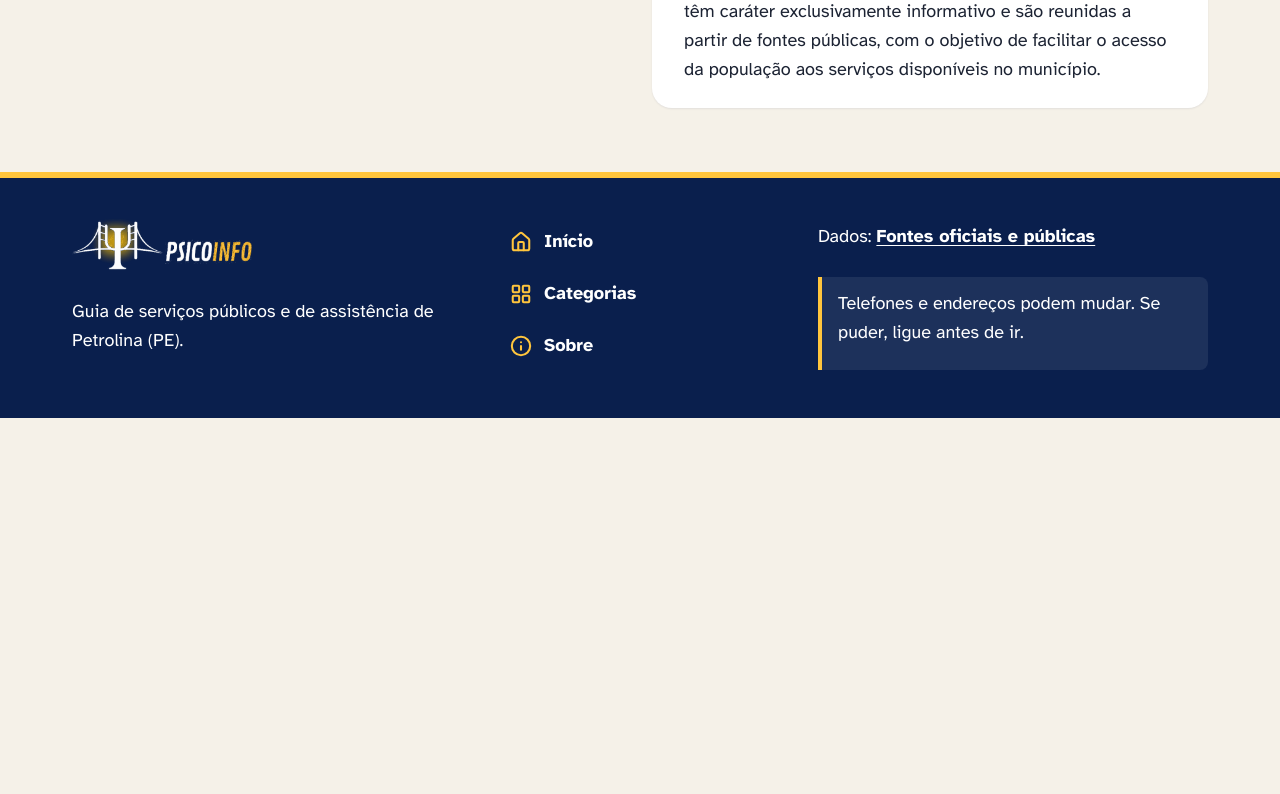
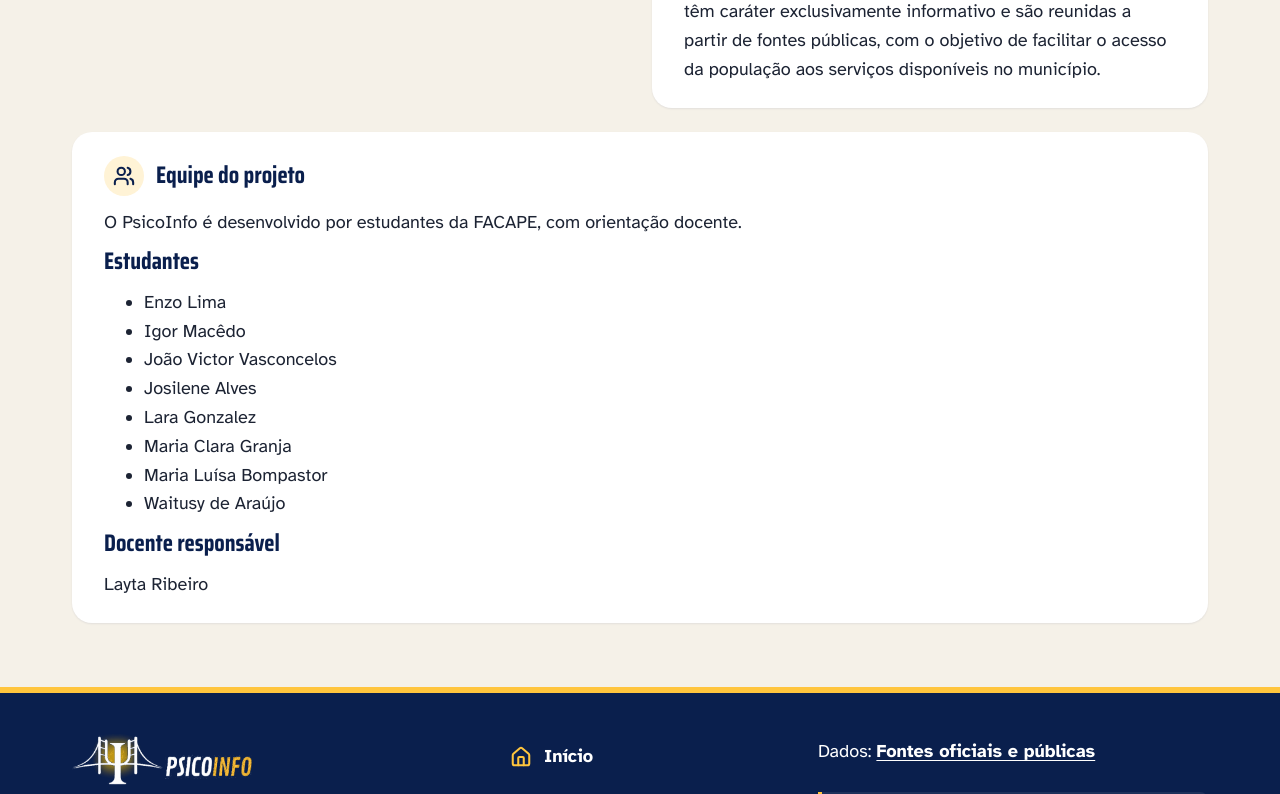
Before and after one commit to PsicoinfoTeam/psicoinfo, a React (Vite) app: page /sobre in a window 1280 px wide. Shown: the part 1260-2054 px from the top of the page. Before the commit the page ends 1678 px from the top, so only its background shows below. Built offline with nearby package versions, Linux system fonts and the light colour scheme.

Commit message:
feat: adiciona equipe do projeto na página Sobre

```diff
--- a/src/pages/Sobre.module.css
+++ b/src/pages/Sobre.module.css
@@ -126,3 +126,9 @@
     gap: var(--space-5);
   }
 }
+
+.equipe {
+  display: grid;
+  width: 100%;
+  margin-top: var(--space-5);
+}
--- a/src/pages/Sobre.tsx
+++ b/src/pages/Sobre.tsx
@@ -3,6 +3,7 @@ import {
   HandHeart,
   Search,
   TriangleAlert,
+  Users,
 } from 'lucide-react';
 import logo from '../assets/logo-psicoinfo.png';
 import Breadcrumb from '../components/Breadcrumb';
@@ -16,6 +17,17 @@ const PASSOS = [
   'Escreva o que você precisa na busca, ou escolha um assunto.',
   'Toque no serviço para ver endereço, telefone e o que ele oferece.',
   'Ligue antes de ir ou toque em "Ver no mapa" para saber como chegar.',
+];
+
+const INTEGRANTES = [
+  'Enzo Lima',
+  'Igor Macêdo',
+  'João Victor Vasconcelos',
+  'Josilene Alves',
+  'Lara Gonzalez',
+  'Maria Clara Granja',
+  'Maria Luísa Bompastor',
+  'Waitusy de Araújo',
 ];
 
 function Sobre() {
@@ -64,6 +76,7 @@ function Sobre() {
                 fontes oficiais e públicas disponíveis na internet, buscando
                 garantir a confiabilidade e a atualização dos dados.
               </p>
+              <p className={styles.aviso}>Atualizado em: outubro de 2026.</p>
             </InfoSection>
 
             <InfoSection
@@ -104,17 +117,17 @@ function Sobre() {
               Foi a partir desse olhar que surgiu a parceria entre os cursos de{' '}
               <strong>Psicologia</strong> e{' '}
               <strong>Ciência da Computação</strong> da FACAPE. Unimos
-              conhecimentos de diferentes áreas para transformar essa proposta em
-              uma ferramenta acessível, prática e voltada para a comunidade.
+              conhecimentos de diferentes áreas para transformar essa proposta
+              em uma ferramenta acessível, prática e voltada para a comunidade.
             </p>
             <p>
               Assim nasceu o PsicoInfo, um site desenvolvido em parceria pelos
               dois cursos, com o propósito de facilitar o acesso da população de
-              Petrolina a informações sobre serviços públicos, saúde, assistência
-              social e outros recursos disponíveis no município. Mais do que
-              reunir informações, o PsicoInfo busca aproximar a comunidade dos
-              serviços que podem fazer parte do cuidado e da garantia de
-              direitos.
+              Petrolina a informações sobre serviços públicos, saúde,
+              assistência social e outros recursos disponíveis no município.
+              Mais do que reunir informações, o PsicoInfo busca aproximar a
+              comunidade dos serviços que podem fazer parte do cuidado e da
+              garantia de direitos.
             </p>
             <p>
               O PsicoInfo é um projeto acadêmico desenvolvido por estudantes da
@@ -127,6 +140,29 @@ function Sobre() {
             </p>
           </InfoSection>
         </div>
+        <section className={styles.equipe}>
+          <InfoSection
+            id="bloco-equipe"
+            titulo="Equipe do projeto"
+            icone={Users}
+          >
+            <p>
+              O PsicoInfo é desenvolvido por estudantes da FACAPE, com
+              orientação docente.
+            </p>
+
+            <h3 className={styles.subtituloEquipe}>Estudantes</h3>
+
+            <ul className={styles.integrantes}>
+              {INTEGRANTES.map((nome) => (
+                <li key={nome}>{nome}</li>
+              ))}
+            </ul>
+
+            <h3 className={styles.subtituloEquipe}>Docente responsável</h3>
+            <p className={styles.docente}>Layta Ribeiro</p>
+          </InfoSection>
+        </section>
       </Container>
     </div>
   );
```
